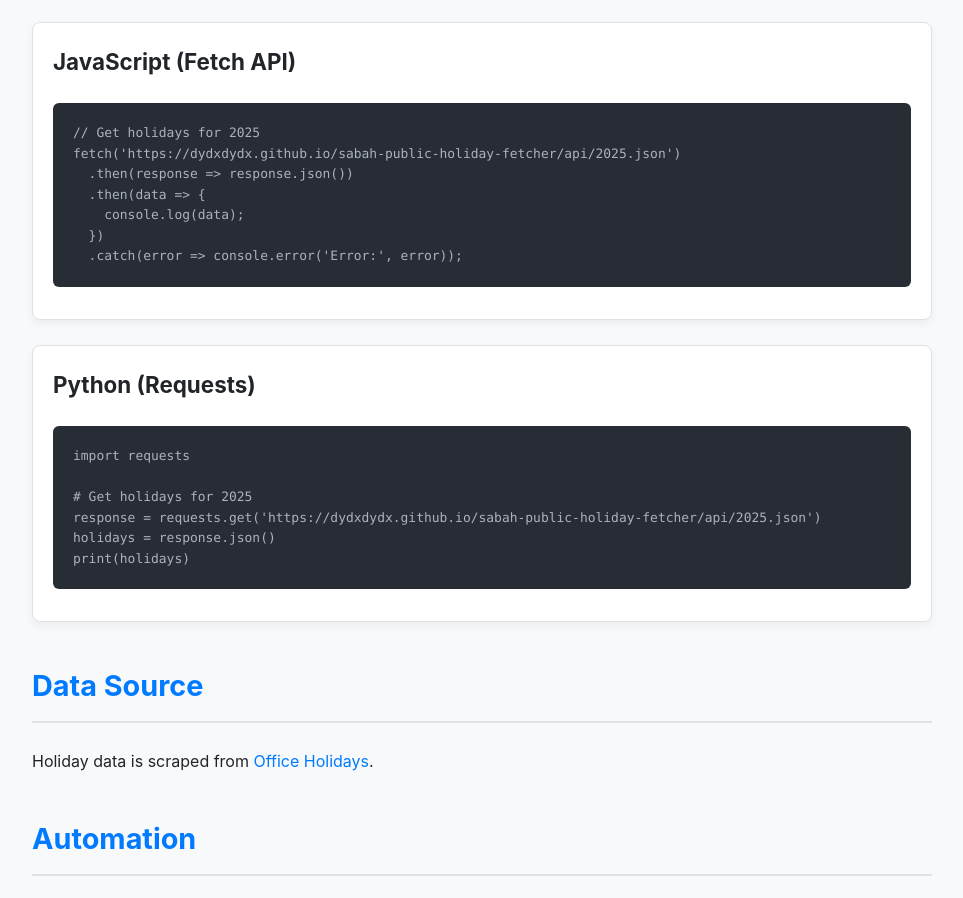
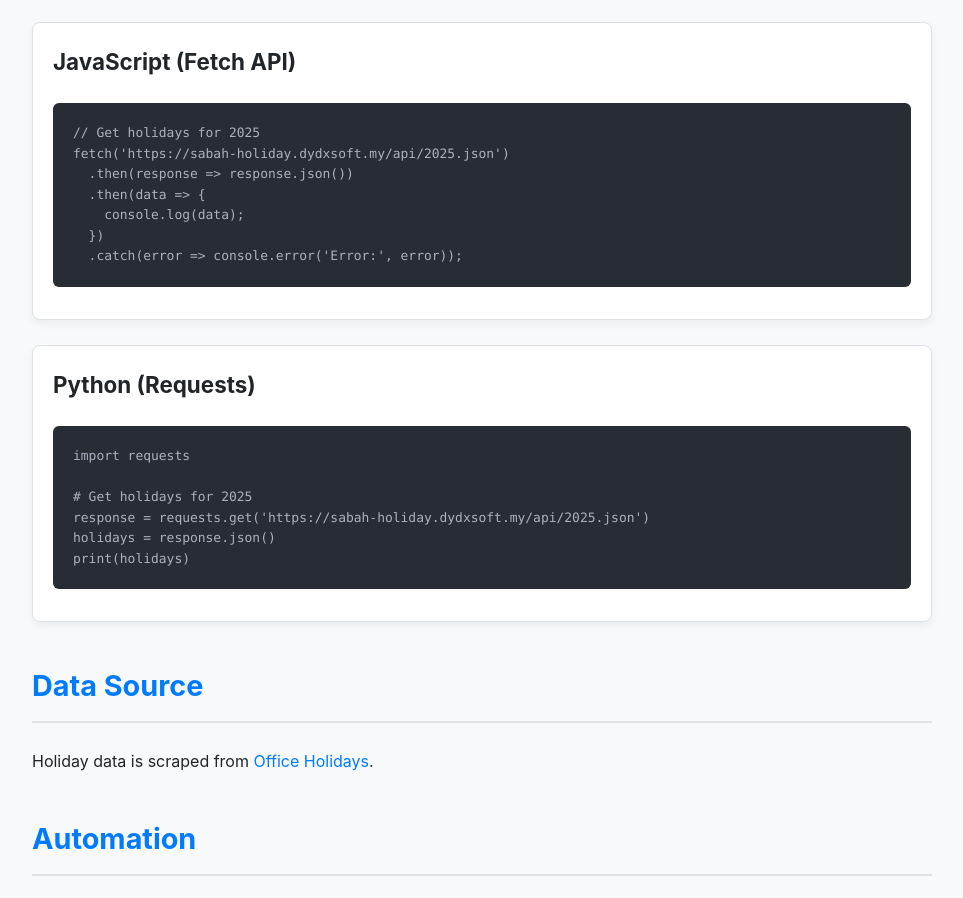
Before and after one commit to DyDxdYdX/sabah-public-holiday-fetcher, a website: page index.html in a window 1280 px wide. Shown: the part 2406-3304 px from the top of the page, without its empty margins (158-1121 px from the left). Drawn offline with Linux system fonts and the light colour scheme.

Commit message:
Update index.html

```diff
--- a/index.html
+++ b/index.html
@@ -246,7 +246,7 @@
         <div class="card">
             <h3>JavaScript (Fetch API)</h3>
             <pre><code>// Get holidays for 2025
-fetch('https://dydxdydx.github.io/sabah-public-holiday-fetcher/api/2025.json')
+fetch('https://sabah-holiday.dydxsoft.my/api/2025.json')
   .then(response => response.json())
   .then(data => {
     console.log(data);
@@ -259,7 +259,7 @@ fetch('https://dydxdydx.github.io/sabah-public-holiday-fetcher/api/2025.json')
             <pre><code>import requests
 
 # Get holidays for 2025
-response = requests.get('https://dydxdydx.github.io/sabah-public-holiday-fetcher/api/2025.json')
+response = requests.get('https://sabah-holiday.dydxsoft.my/api/2025.json')
 holidays = response.json()
 print(holidays)</code></pre>
         </div>
```
